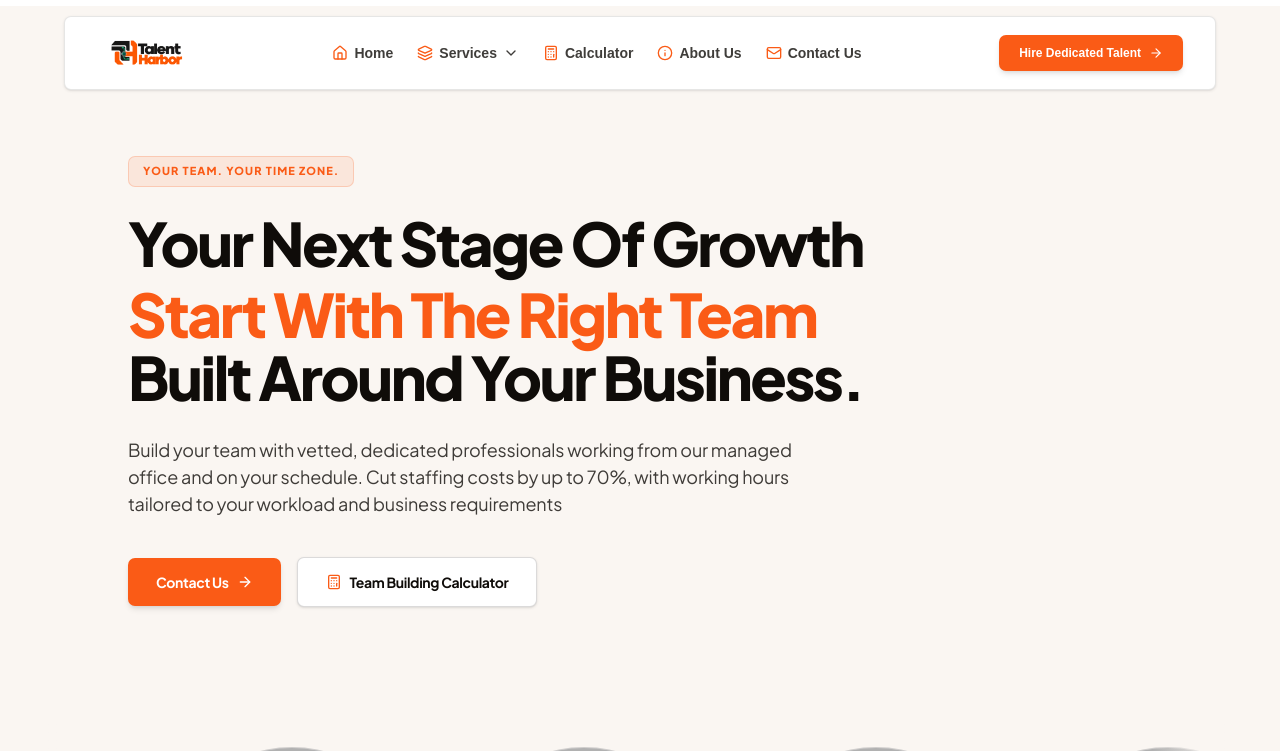
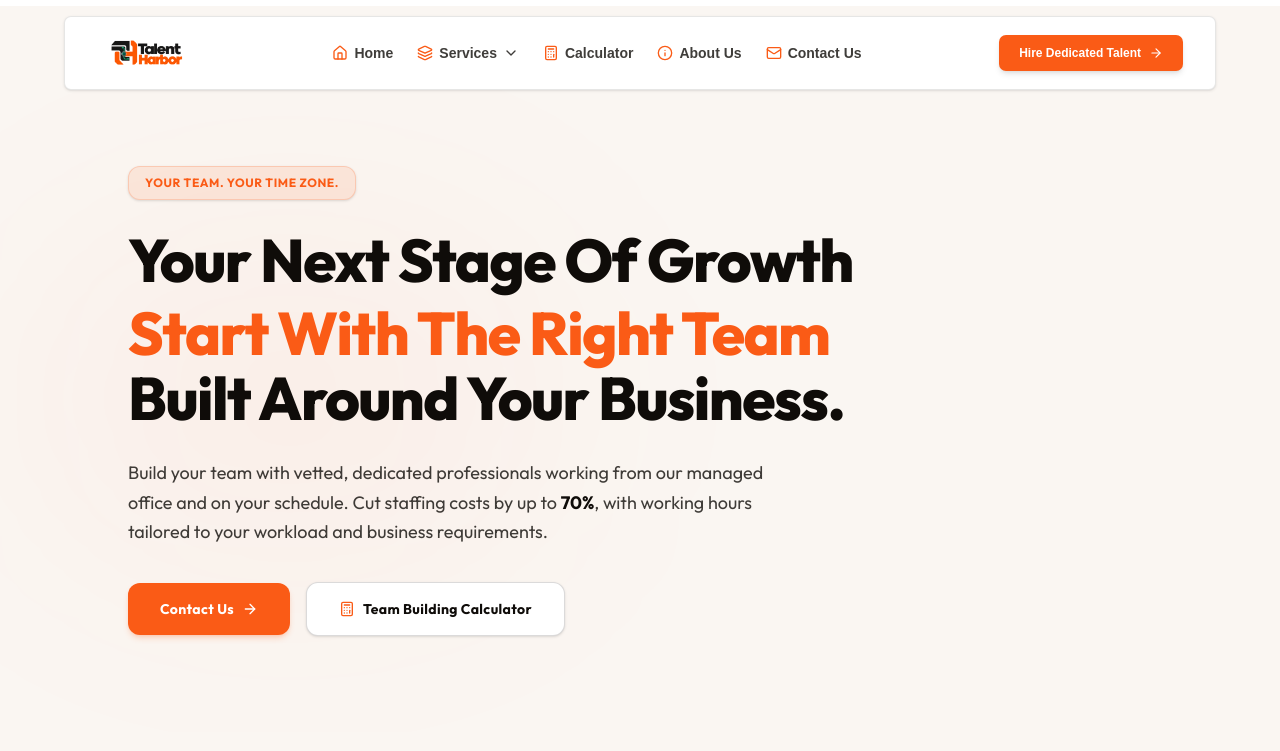
Before and after one commit to AHMAD789999/remotetalent-, a Next.js app: page / in a window 1280 px wide. Shown: the top 751 px of the page. Built offline with nearby package versions, Linux system fonts and the light colour scheme; grey boxes are pictures that could not be loaded.

Commit message:
Update HeroSection.jsx

```diff
--- a/components/HeroSection.jsx
+++ b/components/HeroSection.jsx
@@ -1,30 +1,34 @@
 "use client";
+
 import React from "react";
 import Link from "next/link";
-import { Plus_Jakarta_Sans } from "next/font/google";
-import { ArrowRight, Calculator, MessageSquare } from "lucide-react";
+import { Outfit } from "next/font/google";
+import { ArrowRight, Calculator } from "lucide-react";
 
-const jakarta = Plus_Jakarta_Sans({
+const outfit = Outfit({
   subsets: ["latin"],
-  weight: ["400", "700", "800"],
+  weight: ["400", "600", "700", "800"],
 });
 
 export default function HeroSection() {
   return (
     <section
-      className={`bg-[#FAF6F2] pt-[150px] pb-20 mt-[-100px] flex items-center px-6 sm:px-12 lg:px-24 text-[#0F0C09] ${jakarta.className}`}
+      className={`bg-[#FAF6F2] pt-[160px] pb-24 mt-[-100px] flex items-center px-6 sm:px-12 lg:px-24 text-[#0F0C09] relative overflow-hidden ${outfit.className}`}
     >
-      <div className="max-w-5xl mx-auto w-full space-y-6">
+      {/* Subtle Background Glow */}
+      <div className="absolute top-1/3 left-10 w-[500px] h-[300px] bg-[#FA5B16]/5 blur-[120px] pointer-events-none rounded-full" />
+
+      <div className="max-w-5xl mx-auto w-full space-y-7 relative z-10">
 
         {/* TOP BADGE / PILL */}
         <div>
-          <span className="inline-flex items-center gap-2 px-3.5 py-1.5 rounded-[7px] bg-[#FA5B16]/10 text-[#FA5B16] text-[11px] font-extrabold uppercase tracking-widest border border-[#FA5B16]/20">
+          <span className="inline-flex items-center gap-2 px-4 py-2 rounded-xl bg-[#FA5B16]/10 text-[#FA5B16] text-xs font-bold uppercase tracking-wider border border-[#FA5B16]/20 shadow-sm">
             <span>YOUR TEAM. YOUR TIME ZONE.</span>
           </span>
         </div>
 
         {/* MAIN DISPLAY HEADLINE */}
-        <h1 className="text-4xl sm:text-6xl font-extrabold tracking-[-0.04em] text-[#0F0C09] leading-[1.05] max-w-4xl">
+        <h1 className="text-4xl sm:text-6xl font-extrabold tracking-tight text-[#0F0C09] leading-[1.08] max-w-4xl">
           Your Next Stage Of Growth
           <span className="block mt-2 text-[#FA5B16]">
             Start With The Right Team
@@ -33,17 +37,17 @@ export default function HeroSection() {
         </h1>
 
         {/* PARAGRAPH */}
-        <p className="text-base sm:text-lg text-[#0F0C09]/80 max-w-2xl font-medium leading-[1.5] tracking-[-0.01em] pt-1">
-         Build your team with vetted, dedicated professionals working from our managed office and on your schedule. Cut staffing costs by up to 70%, with working hours tailored to your workload and business requirements
+        <p className="text-base sm:text-lg text-[#0F0C09]/80 max-w-2xl font-normal leading-relaxed">
+          Build your team with vetted, dedicated professionals working from our managed office and on your schedule. Cut staffing costs by up to <span className="font-bold text-[#0F0C09]">70%</span>, with working hours tailored to your workload and business requirements.
         </p>
 
         {/* ACTION BUTTONS */}
-        <div className="flex flex-wrap items-center gap-4 pt-4">
+        <div className="flex flex-wrap items-center gap-4 pt-2">
 
           {/* Contact Us Button */}
           <Link
             href="/contact"
-            className="inline-flex items-center gap-2 px-7 py-3.5 rounded-[7px] bg-[#FA5B16] text-white font-bold text-sm tracking-tight hover:bg-[#FA5B16]/90 transition-all shadow-md cursor-pointer"
+            className="inline-flex items-center gap-2 px-8 py-4 rounded-xl bg-[#FA5B16] text-white font-bold text-sm tracking-wide hover:bg-[#FA5B16]/90 transition-all shadow-md shadow-[#FA5B16]/20 hover:-translate-y-0.5 cursor-pointer"
           >
             <span>Contact Us</span>
             <ArrowRight className="w-4 h-4" />
@@ -52,7 +56,7 @@ export default function HeroSection() {
           {/* Team Building Calculator Button */}
           <Link
             href="/team-building-calculator"
-            className="inline-flex items-center gap-2 px-7 py-3.5 rounded-[7px] bg-white border border-[#0F0C09]/15 text-[#0F0C09] font-bold text-sm tracking-tight hover:border-[#FA5B16] hover:text-[#FA5B16] transition-all shadow-sm cursor-pointer"
+            className="inline-flex items-center gap-2 px-8 py-4 rounded-xl bg-white border border-[#0F0C09]/15 text-[#0F0C09] font-bold text-sm tracking-wide hover:border-[#FA5B16] hover:text-[#FA5B16] transition-all shadow-sm hover:shadow hover:-translate-y-0.5 cursor-pointer"
           >
             <Calculator className="w-4 h-4 text-[#FA5B16]" />
             <span>Team Building Calculator</span>
```
Lines whose indentation alone changed are shown as unchanged.
